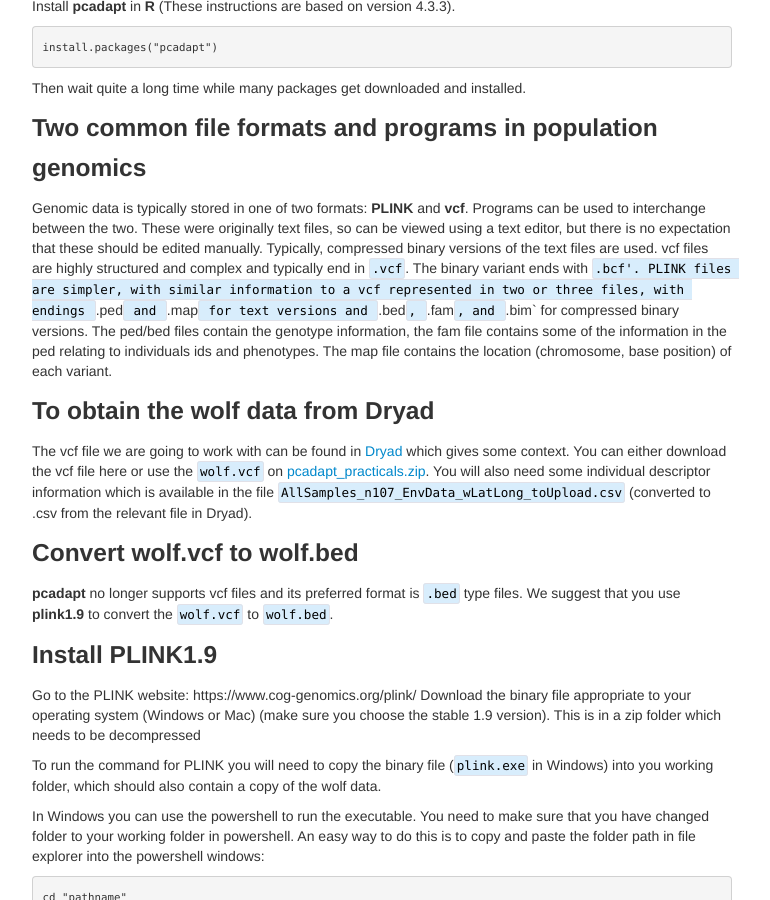
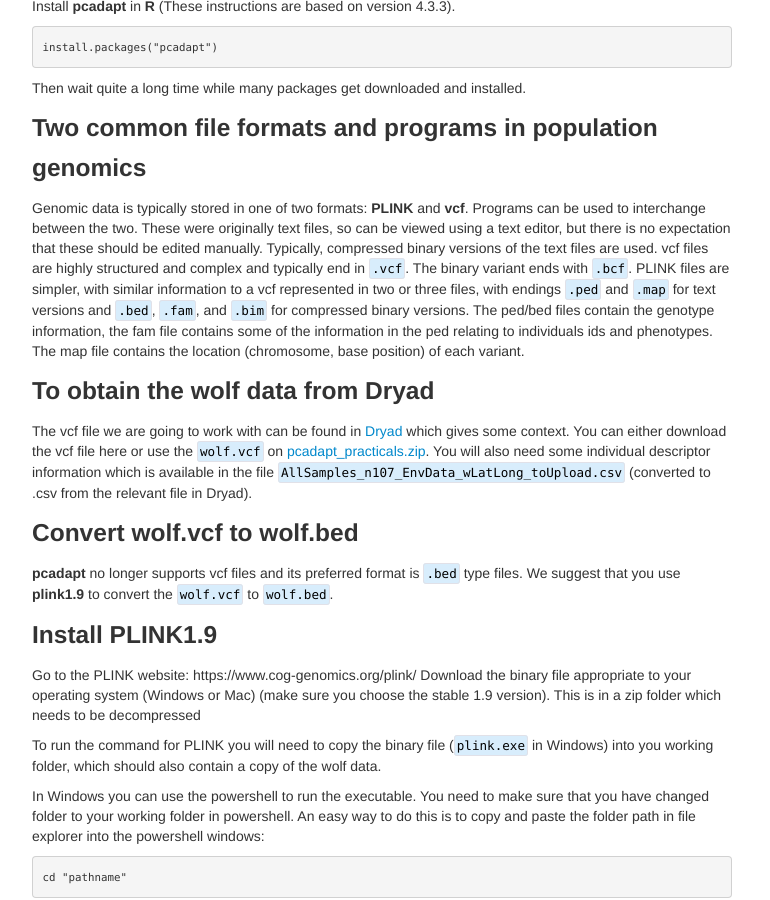
Before and after one commit to ritarasteiro/FieldCourse, a Jekyll site: the page built from pages/PCAdapt_practical.md, in a window 1280 px wide and 900 px high, scrolled down 386 px. Shown: the whole window, without its empty margins (258-1028 px from the left). Built offline with Jekyll 4.4.1, drawn with Linux system fonts in a browser that asks for light colours; part of the change alters nothing that is shown; some of the changed text lies outside the part shown.

````diff
--- a/pages/PCAdapt_practical.md
+++ b/pages/PCAdapt_practical.md
@@ -20,7 +20,7 @@ install.packages("pcadapt")
 Then wait quite a long time while many packages get downloaded and installed.
 
 ### Two common file formats and programs in population genomics
-Genomic data is typically stored in one of two formats: **PLINK** and **vcf**. Programs can be used to interchange between the two.  These were originally text files, so can be viewed using a text editor, but there is no expectation that these should be edited manually. Typically, compressed binary versions of the text files are used. vcf files are highly structured and complex and typically end in `.vcf`. The binary variant ends with `.bcf'. PLINK files are simpler, with similar information to a vcf represented in two or three files, with endings `.ped` and `.map` for text versions and `.bed`, `.fam`, and `.bim` for compressed binary versions. The ped/bed files contain the genotype information, the fam file contains some of the information in the ped relating to individuals ids and phenotypes. The map file contains the location (chromosome, base position) of each variant.
+Genomic data is typically stored in one of two formats: **PLINK** and **vcf**. Programs can be used to interchange between the two.  These were originally text files, so can be viewed using a text editor, but there is no expectation that these should be edited manually. Typically, compressed binary versions of the text files are used. vcf files are highly structured and complex and typically end in `.vcf`. The binary variant ends with `.bcf`. PLINK files are simpler, with similar information to a vcf represented in two or three files, with endings `.ped` and `.map` for text versions and `.bed`, `.fam`, and `.bim` for compressed binary versions. The ped/bed files contain the genotype information, the fam file contains some of the information in the ped relating to individuals ids and phenotypes. The map file contains the location (chromosome, base position) of each variant.
 
 ### To obtain the wolf data from Dryad
 The vcf file we are going to work with can be found in [Dryad](https://datadryad.org/resource/doi:10.5061/dryad.c9b25)
@@ -196,19 +196,19 @@ plot(test1,option="manhattan")
 
 To look at, for example, the  SNPs with –log10 p-values > 15 :
 ```R
-signif = which(-log10(test1$pvalues) > 15)
-position.details[signif,]
+outliers = which(-log10(test1$pvalues) > 15)
+position.details[outliers,]
 ```
 
 You can type
 ```R
-signif
+outliers
 ```
 by itself to see the position in  your list of  SNPs. For example,  the first SNP is at position 3981, whereas ``` position.details  ``` gives the 'coordinates' of the SNP (the chromosome and base position) in the genome assembly.
 
 We can see what principal component they have the highest correlation with by:
 ```R
-get.pc(test1,signif)
+get.pc(test1,outliers)
 ```
 
 We can look at the distribution of the allele types on the PCA plot associated with high scoring SNPs.
````
